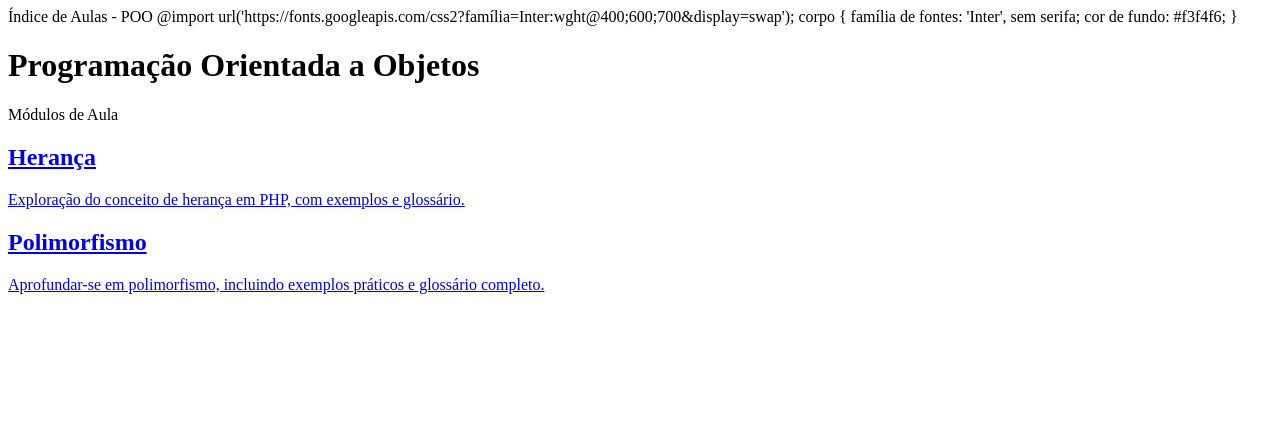
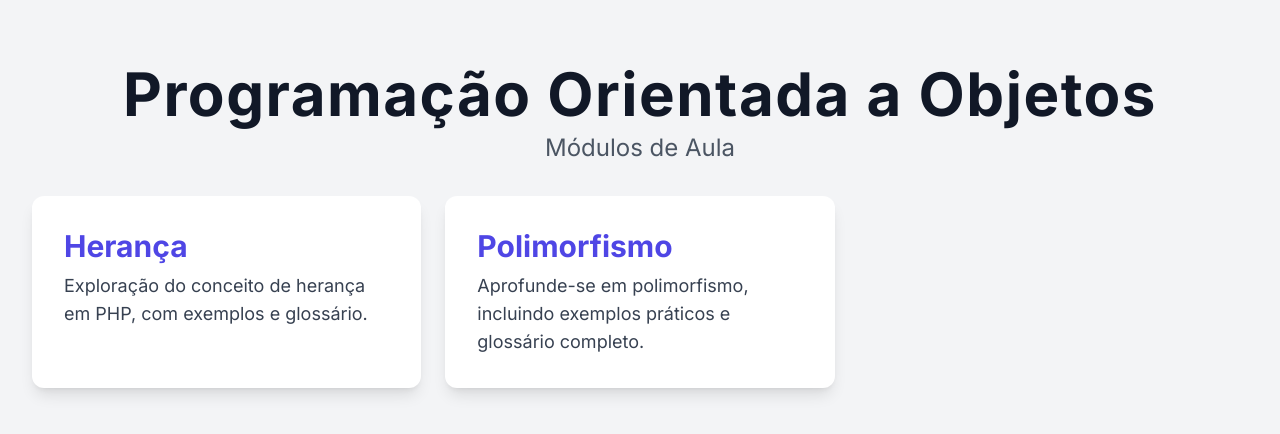
Before and after one commit to Crise-Ergodica/poo, a plain HTML site: page index.html in a window 1280 px wide. Drawn offline with nearby package versions, Linux system fonts and the light colour scheme.

Commit message:
Update index.html

```diff
--- a/index.html
+++ b/index.html
@@ -1,47 +1,47 @@
 <!DOCTYPE html>
-<HTML língua="pt-br">
-<caboça>
- <meta conjunto de caracteres="UTF-8">
- <meta nome="janela de visualização" conteúdo="largura=largura do dispositivo, escala inicial=1,0">
- <título>Índice de Aulas - POO</título>
- <roteiro fonte="https://cdn.tailwindcss.com"></roteiro>
- <estilo>
- @import url('https://fonts.googleapis.com/css2?família=Inter:wght@400;600;700&display=swap');
- corpo {
- família de fontes: 'Inter', sem serifa;
- cor de fundo: #f3f4f6;
+<html lang="pt-br">
+<head>
+    <meta charset="UTF-8">
+    <meta name="viewport" content="width=device-width, initial-scale=1.0">
+    <title>Índice de Aulas - POO</title>
+    <script src="https://cdn.tailwindcss.com"></script>
+    <style>
+        @import url('https://fonts.googleapis.com/css2?family=Inter:wght@400;600;700&display=swap');
+        body {
+            font-family: 'Inter', sans-serif;
+            background-color: #f3f4f6;
         }
- </estilo>
-</caboça>
-<classe de corpo="bg-cinza-100 texto-cinza-800">
+    </style>
+</head>
+<body class="bg-gray-100 text-gray-800">
 
- <dividir classe="contêiner mx-auto p-4 md:p-8">
+    <div class="container mx-auto p-4 md:p-8">
 
- <!-- Título -->
- <caboçalho classe="centro de texto meu-8">
- <h1 classe="texto-4xl md:texto-5xl lg:texto-6xl fonte-extranegrito texto-cinza-900 guia-apertado rastreamento em toda a extensão">Programação Orientada a Objetos</h1>
- <p classe="texto-xl md:texto-2xl texto-cinza-600 mt-2">Módulos de Aula</p>
- </caboçalho>
+        <!-- Titulo -->
+        <header class="text-center my-8">
+            <h1 class="text-4xl md:text-5xl lg:text-6xl font-extrabold text-gray-900 leading-tight tracking-wide">Programação Orientada a Objetos</h1>
+            <p class="text-xl md:text-2xl text-gray-600 mt-2">Módulos de Aula</p>
+        </header>
 
- <!-- Seções de Conteúdo - Módulos -->
- <classe principal="lacuna da grau-6 md:grid-cols-2 lg:grid-cols-3">
+        <!-- Seções de Conteúdo - Módulos -->
+        <main class="grid gap-6 md:grid-cols-2 lg:grid-cols-3">
 
- <!-- Cartão de Herança -->
- <a href="herancaLab.html" classe="bloco bg-branco arredondado-xl sombra-lg p-6 md:p-8 hover:sombra-xl transição-sombra duração-300">
- <h2 classe="texto-3xl fonte-negrito texto-índigo-600 mb-2">Herança</h2>
- <p classe="texto-lg texto-cinza-700">Exploração do conceito de herança em PHP, com exemplos e glossário.</p>
- </zumbir>
+            <!-- Card de Herança -->
+            <a href="herancaLab.html" class="block bg-white rounded-xl shadow-lg p-6 md:p-8 hover:shadow-xl transition-shadow duration-300">
+                <h2 class="text-3xl font-bold text-indigo-600 mb-2">Herança</h2>
+                <p class="text-lg text-gray-700">Exploração do conceito de herança em PHP, com exemplos e glossário.</p>
+            </a>
 
- <!-- Cartão de Polimorfismo -->
- <a href="poliHeranca.html" classe="bloco bg-branco arredondado-xl sombra-lg p-6 md:p-8 hover:sombra-xl transição-sombra duração-300">
- <h2 classe="texto-3xl fonte-negrito texto-índigo-600 mb-2">Polimorfismo</h2>
- <p classe="texto-lg texto-cinza-700">Aprofundar-se em polimorfismo, incluindo exemplos práticos e glossário completo.</p>
- </zumbir>
+            <!-- Card de Polimorfismo -->
+            <a href="poliHeranca.html" class="block bg-white rounded-xl shadow-lg p-6 md:p-8 hover:shadow-xl transition-shadow duration-300">
+                <h2 class="text-3xl font-bold text-indigo-600 mb-2">Polimorfismo</h2>
+                <p class="text-lg text-gray-700">Aprofunde-se em polimorfismo, incluindo exemplos práticos e glossário completo.</p>
+            </a>
 
- <!-- Você pode adicionar mais cartões para outros móveis aqui -->
+            <!-- Você pode adicionar mais cards para outros módulos aqui -->
 
- </principal>
- </dividir>
+        </main>
+    </div>
 
-</corpo>
+</body>
 </html>
```
